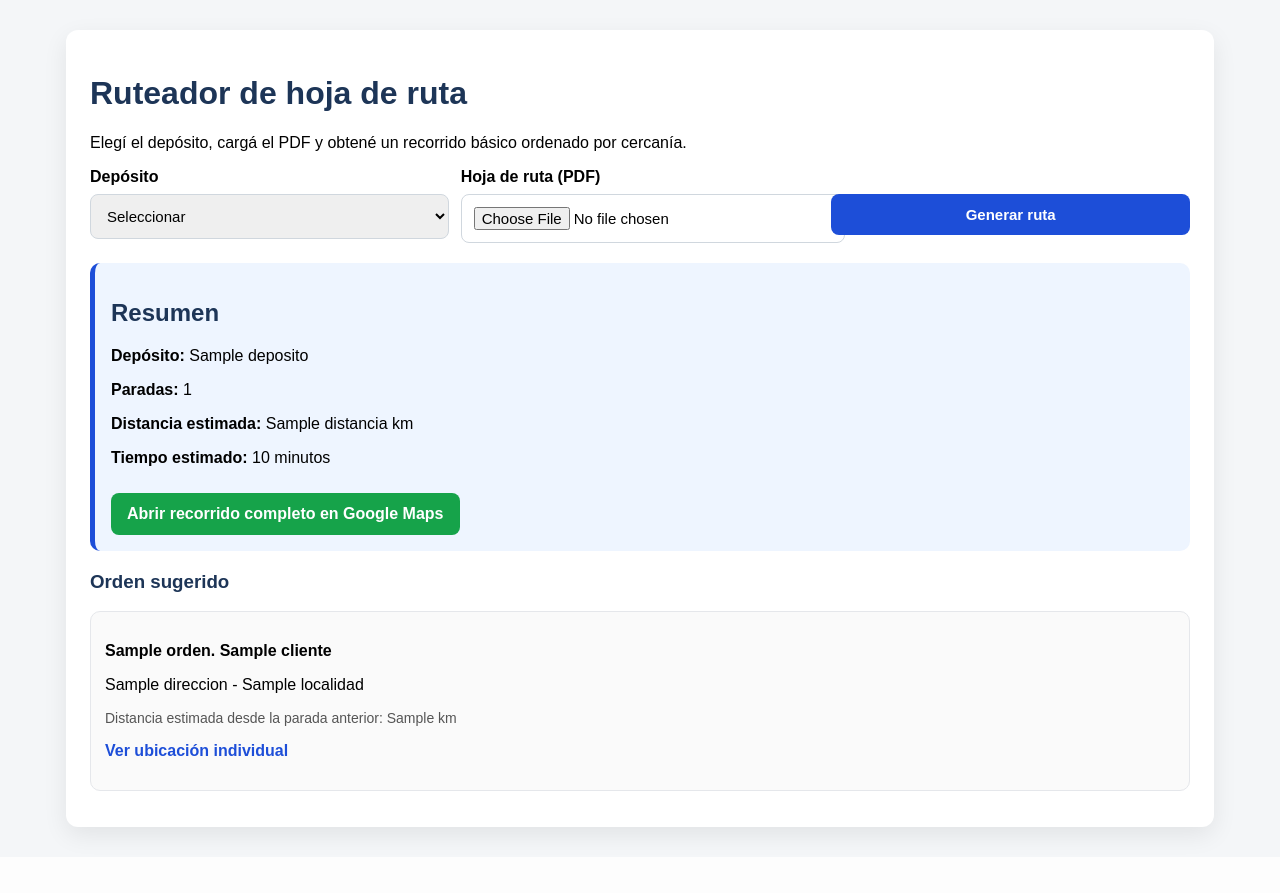
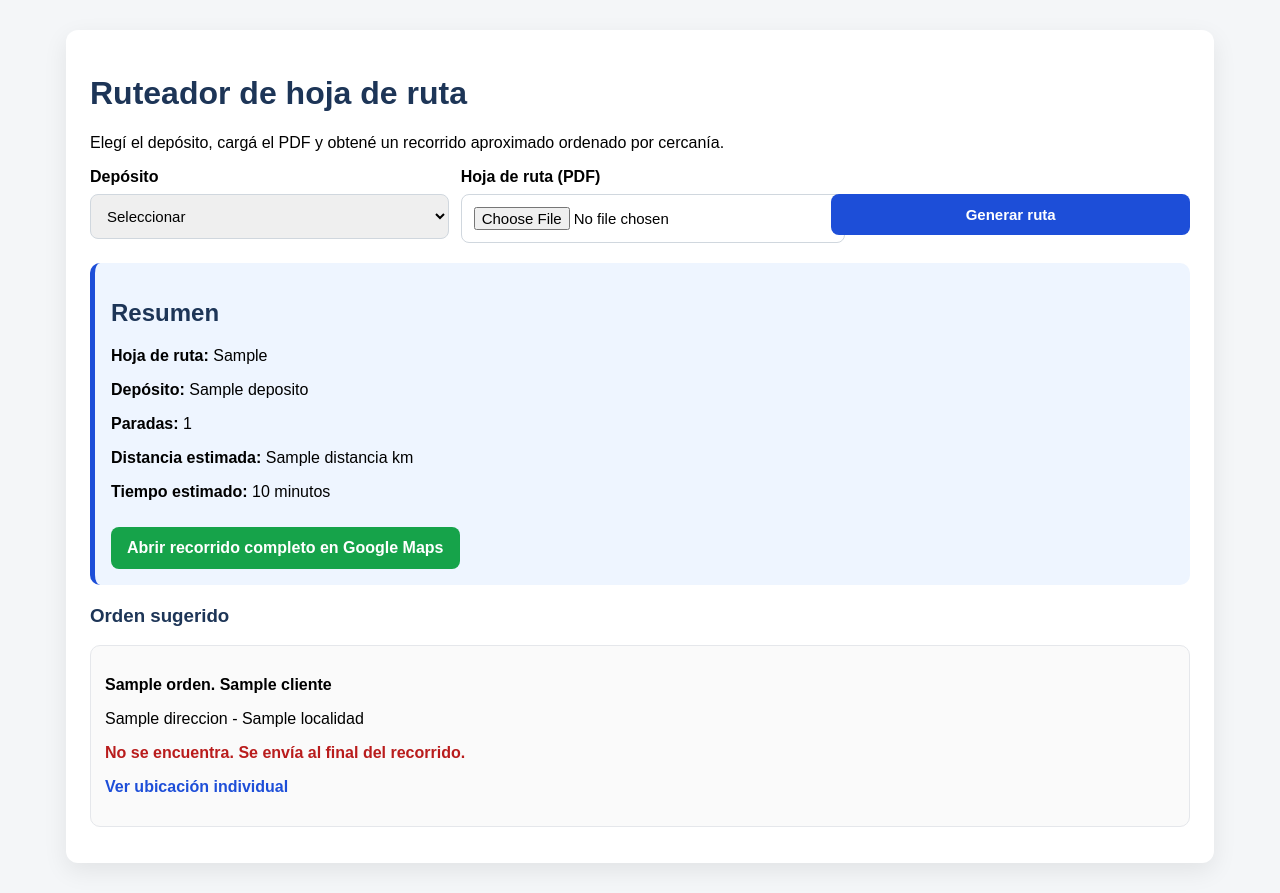
Before and after one commit to matiasmarin390-ship-it/B2C, a Flask app: template templates/index.html in a window 1280 px wide. Before the commit the page ends 845 px from the top, so only its background shows below. Run offline with Flask 3, Linux system fonts and the light colour scheme; the template is opened without the code that fills it: most values are stand-ins (such as "Sample title", 1, 10 or a date in 2020); parts of the project's set-up code (start-up, migrations or seed data) failed here and were passed over.

Commit message:
Update index.html

```diff
--- a/templates/index.html
+++ b/templates/index.html
@@ -3,7 +3,7 @@
 <head>
     <meta charset="UTF-8">
     <meta name="viewport" content="width=device-width, initial-scale=1.0">
-    <title>Ruteo simple</title>
+    <title>Ruteador de hoja de ruta</title>
     <style>
         body { font-family: Arial, sans-serif; background: #f4f6f8; margin: 0; padding: 0; }
         .container { max-width: 1100px; margin: 30px auto; background: #fff; padding: 24px; border-radius: 12px; box-shadow: 0 8px 24px rgba(0,0,0,.08); }
@@ -19,6 +19,8 @@
         .summary { background: #eef5ff; padding: 16px; border-radius: 10px; margin: 20px 0; border-left: 5px solid #1d4ed8; }
         .card { border: 1px solid #e5e7eb; border-radius: 10px; padding: 14px; margin-bottom: 12px; background: #fafafa; }
         .small { color: #555; font-size: 14px; }
+        .warning { color: #b91c1c; font-weight: bold; }
+        .ok { color: #15803d; font-weight: bold; }
         a { color: #1d4ed8; text-decoration: none; font-weight: bold; }
         a:hover { text-decoration: underline; }
         .btn-link {
@@ -31,7 +33,7 @@
 <body>
     <div class="container">
         <h1>Ruteador de hoja de ruta</h1>
-        <p>Elegí el depósito, cargá el PDF y obtené un recorrido básico ordenado por cercanía.</p>
+        <p>Elegí el depósito, cargá el PDF y obtené un recorrido aproximado ordenado por cercanía.</p>
 
         <form method="POST" enctype="multipart/form-data">
             <div class="row">
@@ -59,6 +61,7 @@
         {% if ruta %}
             <div class="summary">
                 <h2>Resumen</h2>
+                <p><strong>Hoja de ruta:</strong> {{ nro_hoja if nro_hoja else 'No detectada' }}</p>
                 <p><strong>Depósito:</strong> {{ deposito }}</p>
                 <p><strong>Paradas:</strong> {{ ruta|length }}</p>
                 <p><strong>Distancia estimada:</strong> {{ distancia }} km</p>
@@ -75,7 +78,14 @@
                 <div class="card">
                     <p><strong>{{ p.orden }}. {{ p.cliente }}</strong></p>
                     <p>{{ p.direccion }} - {{ p.localidad }}</p>
-                    <p class="small">Distancia estimada desde la parada anterior: {{ p.distancia_desde_anterior_km }} km</p>
+
+                    {% if p.encontrada %}
+                        <p class="ok">Ubicación encontrada</p>
+                        <p class="small">Distancia estimada desde la parada anterior: {{ p.distancia_desde_anterior_km }} km</p>
+                    {% else %}
+                        <p class="warning">No se encuentra. Se envía al final del recorrido.</p>
+                    {% endif %}
+
                     <p><a href="{{ p.link_individual }}" target="_blank">Ver ubicación individual</a></p>
                 </div>
             {% endfor %}
```
